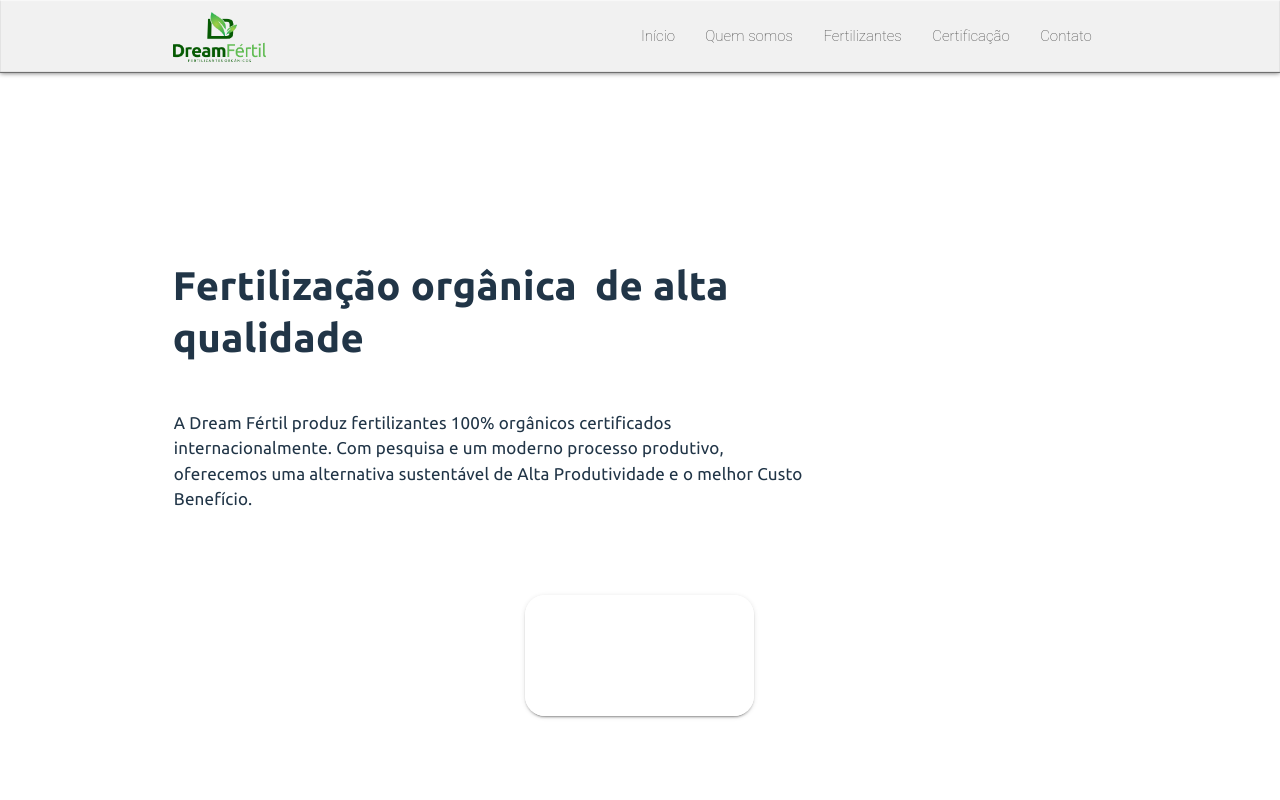
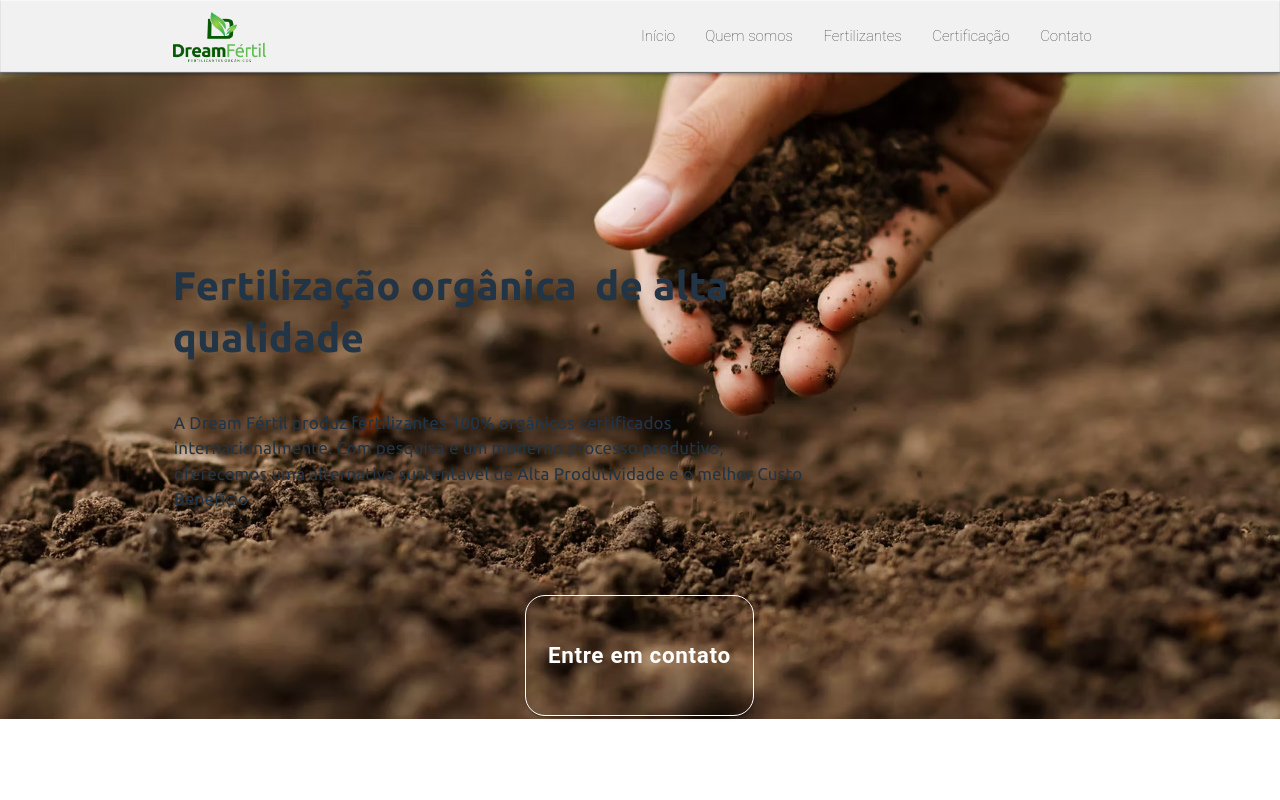
Before and after one commit to muriloanjos99/dream-fertil, a React (Vite) app in the folder dream-fertil/frontend/: page / in a window 1280 px wide. Shown: the top 800 px of the page. Built offline with nearby package versions, Linux system fonts and the light colour scheme.

Commit message:
Feat: Adiciona imagem de fundo

```diff
--- a/dream-fertil/frontend/src/App.tsx
+++ b/dream-fertil/frontend/src/App.tsx
@@ -13,12 +13,19 @@ function App() {
   return (
     <>
       <Header />
+      <main>
+        <img
+          src="src/assets/bg_image.avif"
+          alt="Background"
+          className="background-image"
+        />
         <Inicio />
         <Features />
         <QuemSomos />
         <Produtos />
         <Certificacao />
         <FaleConosco />
+      </main>
       <Footer />
     </>
   )
```
Also changed, not shown: dream-fertil/frontend/src/assets/bg_image.avif (added). Lines whose indentation alone changed are shown as unchanged.
